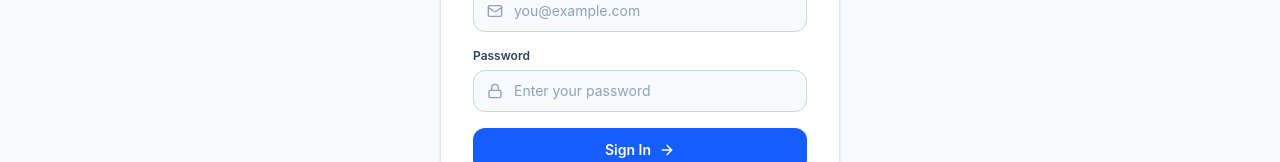
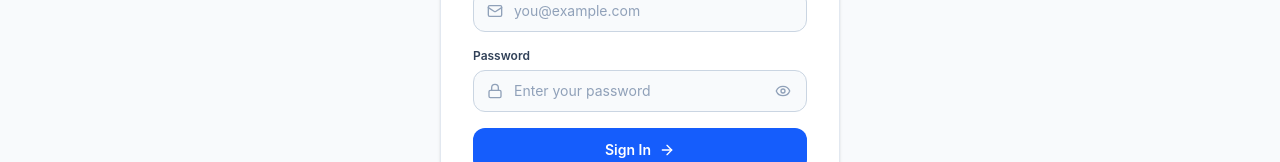
Before and after one commit to joysoren-dev/mentorlagbe-client, a Next.js app: page /sign-in in a window 1280 px wide. Shown: the part 298-460 px from the top of the page. Built offline with nearby package versions, Linux system fonts and the light colour scheme; no server answers.

Commit message:
Add password visibility toggle on sign-in and sign-up pages

```diff
--- a/app/sign-in/page.tsx
+++ b/app/sign-in/page.tsx
@@ -3,7 +3,7 @@
 import { useState } from "react";
 import Link from "next/link";
 import { useRouter } from "next/navigation";
-import { ArrowRight, Lock, Mail } from "lucide-react";
+import { ArrowRight, Eye, EyeOff, Lock, Mail } from "lucide-react";
 import { toast } from "sonner";
 import { apiRequest } from "@/lib/api";
 
@@ -12,6 +12,7 @@ export default function SignInPage() {
 
   const [email, setEmail] = useState("");
   const [password, setPassword] = useState("");
+  const [showPassword, setShowPassword] = useState(false);
   const [submitting, setSubmitting] = useState(false);
 
   const handleGoogleSignIn = () => {
@@ -103,12 +104,25 @@ export default function SignInPage() {
               <div className="relative mt-1.5">
                 <Lock className="pointer-events-none absolute top-1/2 left-3.5 h-4 w-4 -translate-y-1/2 text-slate-400" />
                 <input
-                  type="password"
+                  type={showPassword ? "text" : "password"}
                   value={password}
                   onChange={(e) => setPassword(e.target.value)}
                   placeholder="Enter your password"
-                  className="w-full rounded-xl border border-slate-300 bg-slate-50 py-2.5 pr-4 pl-10 text-sm text-slate-900 placeholder-slate-400 focus:border-blue-600 focus:bg-white focus:outline-none dark:border-slate-700 dark:bg-slate-950 dark:text-white"
+                  className="w-full rounded-xl border border-slate-300 bg-slate-50 py-2.5 pr-11 pl-10 text-sm text-slate-900 placeholder-slate-400 focus:border-blue-600 focus:bg-white focus:outline-none dark:border-slate-700 dark:bg-slate-950 dark:text-white"
                 />
+                <button
+                  type="button"
+                  onClick={() => setShowPassword((prev) => !prev)}
+                  aria-label={showPassword ? "Hide password" : "Show password"}
+                  aria-pressed={showPassword}
+                  className="absolute top-1/2 right-3 -translate-y-1/2 rounded-md p-1 text-slate-400 transition hover:text-slate-700 focus:outline-none dark:hover:text-slate-200"
+                >
+                  {showPassword ? (
+                    <EyeOff className="h-4 w-4" />
+                  ) : (
+                    <Eye className="h-4 w-4" />
+                  )}
+                </button>
               </div>
             </div>
 
--- a/app/sign-up/page.tsx
+++ b/app/sign-up/page.tsx
@@ -5,6 +5,8 @@ import Link from "next/link";
 import { useRouter } from "next/navigation";
 import {
   ArrowRight,
+  Eye,
+  EyeOff,
   GraduationCap,
   Lock,
   Mail,
@@ -20,6 +22,7 @@ export default function SignUpPage() {
   const [name, setName] = useState("");
   const [email, setEmail] = useState("");
   const [password, setPassword] = useState("");
+  const [showPassword, setShowPassword] = useState(false);
   const [role, setRole] = useState<"student" | "tutor">("student");
   const [submitting, setSubmitting] = useState(false);
 
@@ -162,12 +165,25 @@ export default function SignUpPage() {
               <div className="relative mt-1.5">
                 <Lock className="pointer-events-none absolute top-1/2 left-3.5 h-4 w-4 -translate-y-1/2 text-slate-400" />
                 <input
-                  type="password"
+                  type={showPassword ? "text" : "password"}
                   value={password}
                   onChange={(e) => setPassword(e.target.value)}
                   placeholder="Create a password (min. 6 characters)"
-                  className="w-full rounded-xl border border-slate-300 bg-slate-50 py-2.5 pr-4 pl-10 text-sm text-slate-900 placeholder-slate-400 focus:border-blue-600 focus:bg-white focus:outline-none dark:border-slate-700 dark:bg-slate-950 dark:text-white"
+                  className="w-full rounded-xl border border-slate-300 bg-slate-50 py-2.5 pr-11 pl-10 text-sm text-slate-900 placeholder-slate-400 focus:border-blue-600 focus:bg-white focus:outline-none dark:border-slate-700 dark:bg-slate-950 dark:text-white"
                 />
+                <button
+                  type="button"
+                  onClick={() => setShowPassword((prev) => !prev)}
+                  aria-label={showPassword ? "Hide password" : "Show password"}
+                  aria-pressed={showPassword}
+                  className="absolute top-1/2 right-3 -translate-y-1/2 rounded-md p-1 text-slate-400 transition hover:text-slate-700 focus:outline-none dark:hover:text-slate-200"
+                >
+                  {showPassword ? (
+                    <EyeOff className="h-4 w-4" />
+                  ) : (
+                    <Eye className="h-4 w-4" />
+                  )}
+                </button>
               </div>
             </div>
 
```
